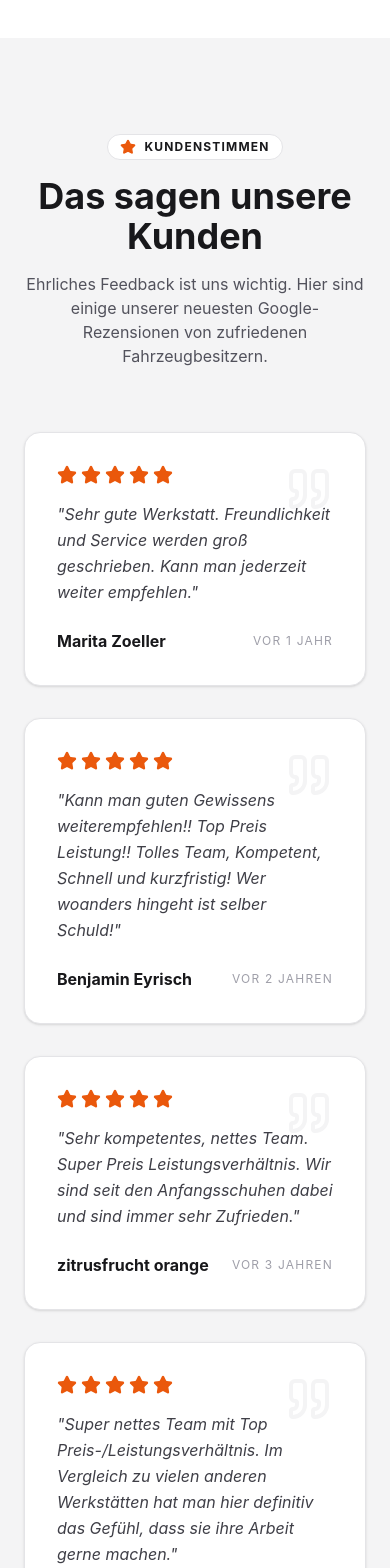
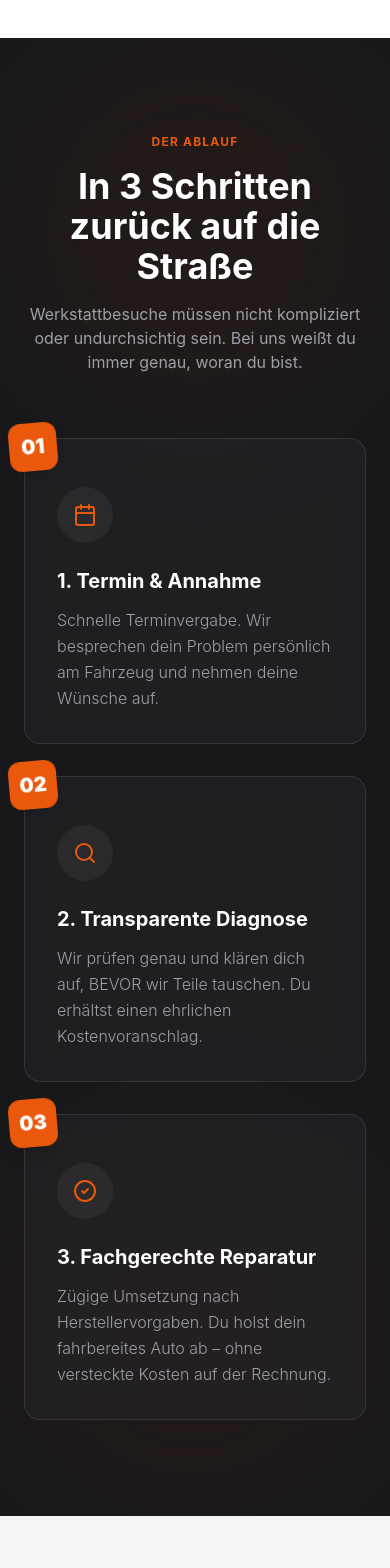
Before and after one commit to rezaivision-maker/die-reparatur-garage, a React (Vite) app: page / in a window 390 px wide. Shown: the part 3880-5448 px from the top of the page. Built offline with nearby package versions, Linux system fonts and the light colour scheme.

Commit message:
Add Process and MiniFAQ sections for conversion optimization

```diff
--- /dev/null
+++ b/src/components/MiniFAQ.tsx
@@ -0,0 +1,70 @@
+import { useState } from 'react';
+import { motion, AnimatePresence } from 'motion/react';
+import { Plus, Minus } from 'lucide-react';
+
+const faqs = [
+  {
+    question: "Bekomme ich vor der Reparatur einen Kostenvoranschlag?",
+    answer: "Ja, absolut. Nachdem wir dein Fahrzeug begutachtet haben, besprechen wir die notwendigen Maßnahmen und du erhältst einen transparenten Kostenvoranschlag. Bei uns gibt es keine bösen Überraschungen auf der Rechnung."
+  },
+  {
+    question: "Repariert ihr auch Fremdmarken oder nur bestimmte Hersteller?",
+    answer: "Als freie KFZ-Meisterwerkstatt reparieren und warten wir Fahrzeuge aller gängigen Marken nach Herstellervorgaben. Ein besonderer Schwerpunkt liegt zudem auf der Umrüstung und Wartung von US-Fahrzeugen."
+  },
+  {
+    question: "Bleibt meine Herstellergarantie bei einer Inspektion erhalten?",
+    answer: "Ja! Wir führen alle Inspektionen und Wartungsarbeiten exakt nach den Vorgaben der jeweiligen Fahrzeughersteller durch. Dadurch bleibt deine volle Herstellergarantie gesetzlich in vollem Umfang erhalten."
+  }
+];
+
+export const MiniFAQ = () => {
+  const [openIndex, setOpenIndex] = useState<number | null>(0);
+
+  return (
+    <section className="py-24 bg-white">
+      <div className="max-w-4xl mx-auto px-6">
+        <div className="text-center mb-16">
+          <span className="text-brand-accent font-bold tracking-widest uppercase text-xs mb-4 block">Noch Fragen?</span>
+          <h2 className="text-4xl font-bold text-brand-dark mb-4">Häufige Kundenfragen</h2>
+          <p className="text-zinc-600">Wir legen Wert auf Transparenz. Hier sind die wichtigsten Antworten vor deinem ersten Besuch.</p>
+        </div>
+
+        <div className="space-y-4">
+          {faqs.map((faq, index) => (
+            <div
+              key={index}
+              className={`border rounded-2xl overflow-hidden transition-colors ${
+                openIndex === index ? 'border-brand-accent/30 bg-brand-accent/5' : 'border-zinc-200 bg-white hover:border-zinc-300'
+              }`}
+            >
+              <button
+                onClick={() => setOpenIndex(openIndex === index ? null : index)}
+                className="w-full text-left px-6 py-5 flex items-center justify-between focus:outline-none"
+              >
+                <span className="font-bold text-brand-dark pr-8">{faq.question}</span>
+                <span className="shrink-0 text-brand-accent">
+                  {openIndex === index ? <Minus className="w-5 h-5" /> : <Plus className="w-5 h-5" />}
+                </span>
+              </button>
+
+              <AnimatePresence>
+                {openIndex === index && (
+                  <motion.div
+                    initial={{ height: 0, opacity: 0 }}
+                    animate={{ height: "auto", opacity: 1 }}
+                    exit={{ height: 0, opacity: 0 }}
+                    transition={{ duration: 0.3, ease: "easeInOut" }}
+                  >
+                    <div className="px-6 pb-6 text-zinc-600 font-light leading-relaxed">
+                      {faq.answer}
+                    </div>
+                  </motion.div>
+                )}
+              </AnimatePresence>
+            </div>
+          ))}
+        </div>
+      </div>
+    </section>
+  );
+};
--- /dev/null
+++ b/src/components/Process.tsx
@@ -0,0 +1,70 @@
+import { Calendar, Search, CheckCircle2 } from 'lucide-react';
+import { motion } from 'motion/react';
+
+const steps = [
+  {
+    id: "01",
+    icon: Calendar,
+    title: "1. Termin & Annahme",
+    desc: "Schnelle Terminvergabe. Wir besprechen dein Problem persönlich am Fahrzeug und nehmen deine Wünsche auf."
+  },
+  {
+    id: "02",
+    icon: Search,
+    title: "2. Transparente Diagnose",
+    desc: "Wir prüfen genau und klären dich auf, BEVOR wir Teile tauschen. Du erhältst einen ehrlichen Kostenvoranschlag."
+  },
+  {
+    id: "03",
+    icon: CheckCircle2,
+    title: "3. Fachgerechte Reparatur",
+    desc: "Zügige Umsetzung nach Herstellervorgaben. Du holst dein fahrbereites Auto ab – ohne versteckte Kosten auf der Rechnung."
+  }
+];
+
+export const Process = () => {
+  return (
+    <section className="py-24 bg-brand-dark text-white relative overflow-hidden">
+      {/* Background Decor */}
+      <div className="absolute top-0 right-0 w-96 h-96 bg-brand-accent/5 rounded-full blur-3xl" />
+      <div className="absolute bottom-0 left-0 w-96 h-96 bg-brand-accent/5 rounded-full blur-3xl" />
+
+      <div className="max-w-7xl mx-auto px-6 relative z-10">
+        <div className="text-center mb-16">
+          <span className="text-brand-accent font-bold tracking-widest uppercase text-xs mb-4 block">Der Ablauf</span>
+          <h2 className="text-4xl font-bold mb-4">In 3 Schritten zurück auf die Straße</h2>
+          <p className="text-zinc-400 max-w-2xl mx-auto">
+            Werkstattbesuche müssen nicht kompliziert oder undurchsichtig sein. Bei uns weißt du immer genau, woran du bist.
+          </p>
+        </div>
+
+        <div className="grid grid-cols-1 md:grid-cols-3 gap-8 relative">
+          {/* Connecting Line for Desktop */}
+          <div className="hidden md:block absolute top-1/2 left-0 w-full h-[1px] bg-white/10 -translate-y-1/2 z-0" />
+
+          {steps.map((step, index) => (
+            <motion.div
+              key={index}
+              initial={{ opacity: 0, y: 20 }}
+              whileInView={{ opacity: 1, y: 0 }}
+              viewport={{ once: true }}
+              transition={{ delay: index * 0.2 }}
+              className="bg-zinc-800/50 backdrop-blur-md border border-white/10 p-8 rounded-2xl relative z-10 hover:border-brand-accent/50 transition-colors"
+            >
+              <div className="absolute -top-4 -left-4 w-12 h-12 bg-brand-accent text-white font-black text-xl flex items-center justify-center rounded-xl shadow-lg transform rotate-[-5deg]">
+                {step.id}
+              </div>
+              <div className="w-14 h-14 bg-white/5 rounded-full flex items-center justify-center mb-6 mt-4">
+                <step.icon className="w-6 h-6 text-brand-accent" />
+              </div>
+              <h3 className="text-xl font-bold mb-3">{step.title}</h3>
+              <p className="text-zinc-400 font-light leading-relaxed">
+                {step.desc}
+              </p>
+            </motion.div>
+          ))}
+        </div>
+      </div>
+    </section>
+  );
+};
--- a/src/pages/Home.tsx
+++ b/src/pages/Home.tsx
@@ -4,6 +4,8 @@ import { ArrowRight, Settings, ShieldCheck, Wrench, Gauge, Car, Zap, Image as Im
 import { Link } from 'react-router-dom';
 import { SEO } from '../components/SEO';
 import { Reviews } from '../components/Reviews';
+import { Process } from '../components/Process';
+import { MiniFAQ } from '../components/MiniFAQ';
 
 const FeatureCard = ({ icon: Icon, title, desc }: { icon: any, title: string, desc: string }) => (
   <div className="bg-white p-8 rounded-2xl shadow-md border border-zinc-200 hover:shadow-lg transition-shadow group relative overflow-hidden">
@@ -277,8 +279,14 @@ export const Home = () => {
         </div>
       </section>
 
+      {/* 3-Step Process Section */}
+      <Process />
+
       {/* Google Reviews Section */}
       <Reviews />
+
+      {/* FAQ Section */}
+      <MiniFAQ />
 
       {/* Testimonial / CTA Split */}
       <section className="bg-brand-dark text-white">
```
